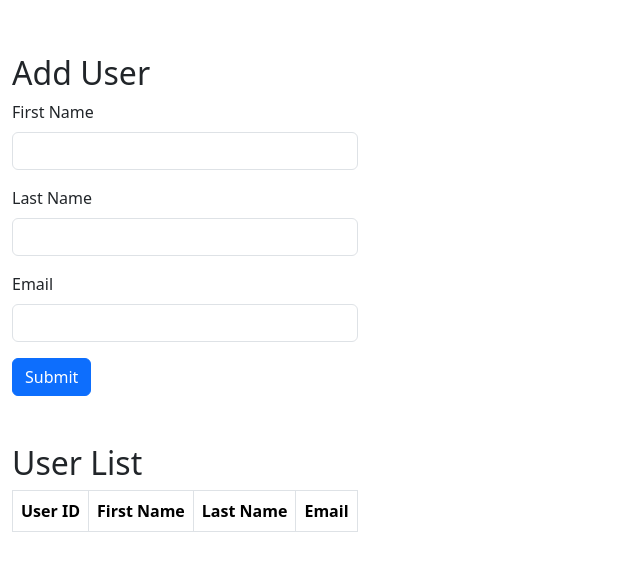
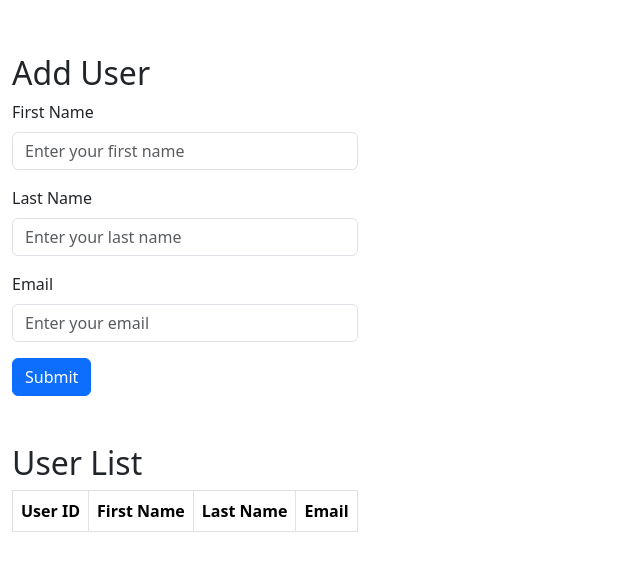
Before and after one commit to nicholasreinaldo/binar-academy, a React (Vite) app in the folder CH-9/topic-1/react-app/: page / in a window 1280 px wide. Shown: the part 123-694 px from the top of the page, without its empty margins (0-640 px from the left). Built offline with nearby package versions, Linux system fonts and the light colour scheme.

Commit message:
Jun 11, 2024, 2:44 PM

```diff
--- a/CH-9/topic-1/react-app/src/App.jsx
+++ b/CH-9/topic-1/react-app/src/App.jsx
@@ -32,6 +32,7 @@ function App() {
           className="form-control"
           id="firstName"
           value={firstName}
+          placeholder="Enter your first name"
           onChange={(e) => setFirstName(e.target.value)}
         />
       </div>
@@ -44,6 +45,7 @@ function App() {
           className="form-control"
           id="lastName"
           value={lastName}
+          placeholder="Enter your last name"
           onChange={(e) => setLastName(e.target.value)}
         />
       </div>
@@ -56,6 +58,7 @@ function App() {
           className="form-control"
           id="email"
           value={email}
+          placeholder="Enter your email"
           onChange={(e) => setEmail(e.target.value)}
         />
       </div>
```
